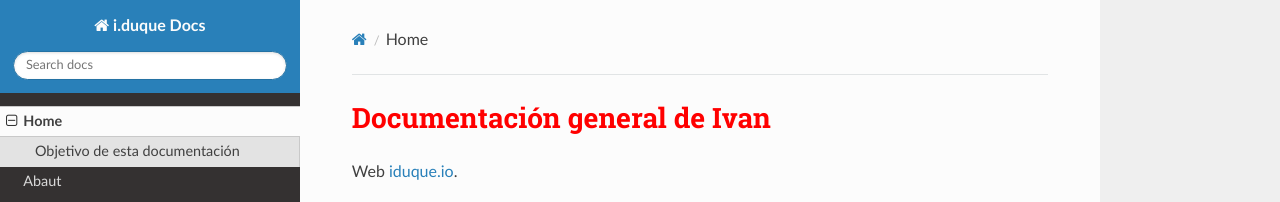
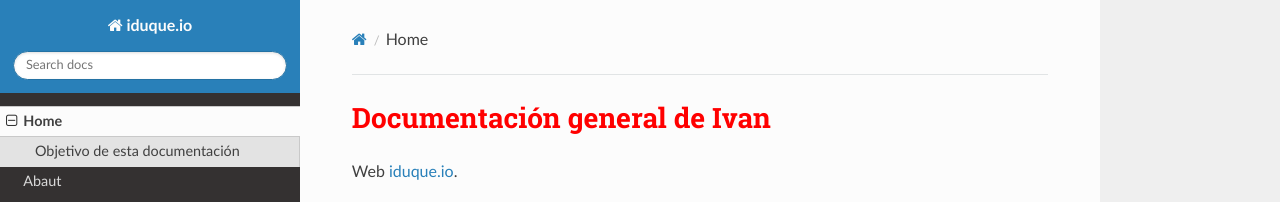
Before and after one commit to iduque-r/imkdocs, an MkDocs documentation site: the page built from docs/index.md, in a window 1280 px wide. Shown: the top 202 px of the page. Built offline with MkDocs 1.6.1, drawn with Linux system fonts in a browser that asks for light colours; nearby versions of some CDN libraries.

Commit message:
url principal

```diff
--- a/mkdocs.yml
+++ b/mkdocs.yml
@@ -1,5 +1,5 @@
-site_name: i.duque Docs
-site_url: https://iduque-r.github.io/imkdocs/
+site_name: iduque.io
+site_url: http://127.0.0.1:8000/
 nav:
   - Home: index.md
   - Abaut: abaut.md
```
